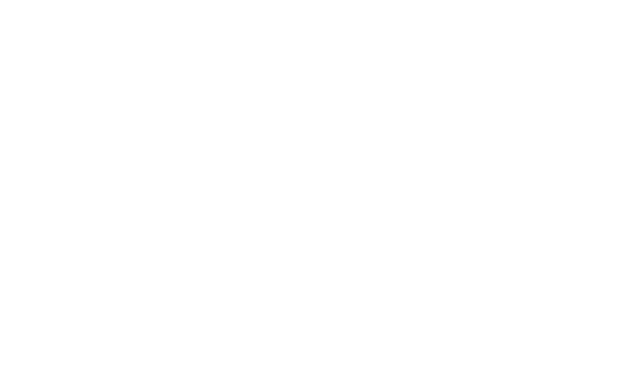
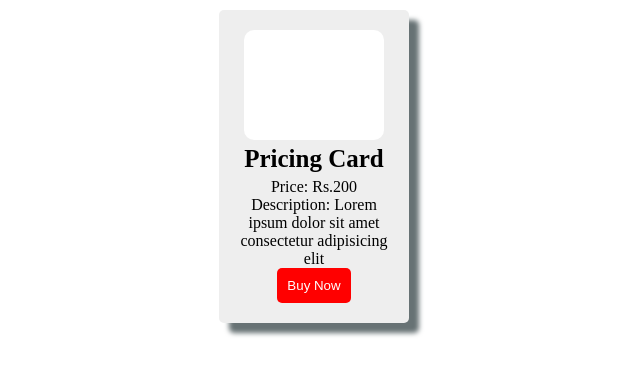
Before and after one commit to acciojob/pricing-card-UArukonda, a website: page main.html in a window 1280 px wide. Shown: the whole page, without its empty margins (326-966 px from the left). Drawn offline with Linux system fonts and the light colour scheme.

Commit message:
created a submission

```diff
--- a/main.html
+++ b/main.html
@@ -8,6 +8,15 @@
 
 <body>
 	<!-- the entire body must be written by student -->
+	<div id="container">
+      <div id="image"></div>
+      <h1>Pricing Card</h1>
+      <p>Price: Rs.200</p>
+      <p>
+        Description: Lorem ipsum dolor sit amet consectetur adipisicing elit
+      </p>
+      <button>Buy Now</button>
+    </div>
     <script type="text/javascript" src="./script.js">
 </script>
 
--- a/styles.css
+++ b/styles.css
@@ -1 +1,41 @@
 /*  your css code here. If applicable */
+* {
+  margin: 0;
+	padding:5px;
+}
+
+#container {
+  width: 150px;
+  padding: 20px;
+  background-color: #eee;
+  border-radius: 5px;
+  box-shadow: 10px 10px 5px rgb(103, 114, 116);
+  display: flex;
+  flex-direction: column;
+  align-items: center;
+  justify-self: center;
+}
+
+#image {
+  width: 130px;
+	height: 100px;
+	border-radius: 10px;
+	background-color: white;
+}
+
+#container h1 {
+  font-size: 25px;
+}
+
+#container p {
+  text-align: center;
+	padding: 0;
+}
+
+#container button {
+  color: white;
+  background-color: red;
+  border: none;
+  border-radius: 5px;
+  padding: 10px;
+}
```
